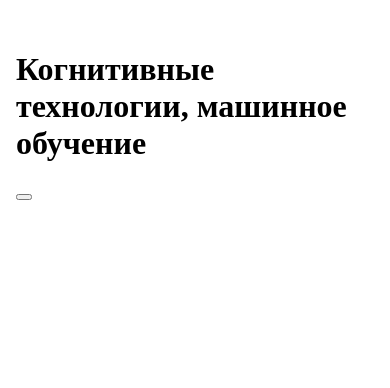
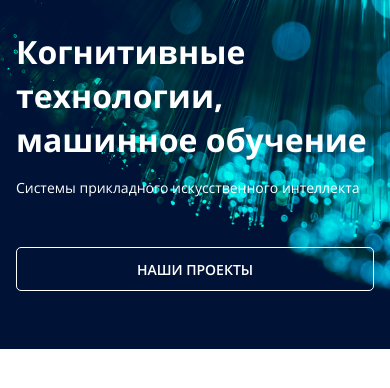
Before and after one commit to VolcharaMastering/itmo, a plain HTML site: page index.html in a window 390 px wide. Drawn offline with Linux system fonts and the light colour scheme; files whose address does not match are found by name.

Commit message:
feat: styles for mobile in text block

```diff
--- a/blocks/page/page.css
+++ b/blocks/page/page.css
@@ -10,6 +10,7 @@
   text-rendering: optimizeLegibility;
   display: flex;
   flex-direction: column;
+  font-family: "OpenSans", Arial, Helvetica, sans-serif;
 }
 
 /* если оставлять уши */
--- a/blocks/title-section/title-section.css
+++ b/blocks/title-section/title-section.css
@@ -1,5 +1,8 @@
 .title-section {
   box-sizing: border-box;
   padding: 30px 16px 58px;
-
+  background-image: url(../../images/Background_small.png);
+  background-size: cover;
+  background-repeat: no-repeat;
+  color: #fff;
 }
--- a/blocks/title-section/title-section__button.css
+++ b/blocks/title-section/title-section__button.css
@@ -1,3 +1,13 @@
 .title-section__button {
-
+  text-transform: uppercase;
+  font-size: 14px;
+  line-height: 19px;
+  font-weight: 600;
+  color: #fff;
+  background: none;
+  width: 100%;
+  height: 44px;
+  margin: 0;
+  border: 1px solid #fff;
+  border-radius: 5px;
 }
--- a/blocks/title-section/title-section__subtitle.css
+++ b/blocks/title-section/title-section__subtitle.css
@@ -2,4 +2,6 @@
   font-size: 14px;
   line-height: 19px;
   font-weight: 400;
+  margin: 0;
+  padding-bottom: 50px;
 }
--- a/blocks/title-section/title-section__title.css
+++ b/blocks/title-section/title-section__title.css
@@ -2,4 +2,6 @@
   font-size: 32px;
   line-height: 44px;
   font-weight: 700;
+  margin: 0;
+  padding-bottom: 16px;
 }
--- a/index.html
+++ b/index.html
@@ -18,8 +18,9 @@
 
   <section class="title-section">
     <h1 class="title-section__title">Когнитивные технологии, машинное обучение</h1>
-    <p class="title-section__subtitle"></p>
-    <button class="title-seciton__button" href="#"></button>
+    <p class="title-section__subtitle">Системы прикладного искусственного интеллекта</p>
+    <button class="title-section__button" type="button">НАШИ ПРОЕКТЫ</button>
   </section>
+
 </body>
 </html>
--- a/pages/index.css
+++ b/pages/index.css
@@ -4,4 +4,7 @@
 @import url(../blocks/page/page.css);
 
 /* title-section import */
-@import url(/blocks/title-section/title-section.css);
+@import url(../blocks/title-section/title-section.css);
+@import url(../blocks/title-section/title-section__title.css);
+@import url(../blocks/title-section/title-section__subtitle.css);
+@import url(../blocks/title-section/title-section__button.css);
```
Also changed, not shown: images/Background_small.png (added).
